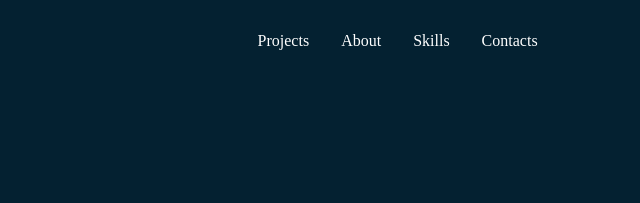
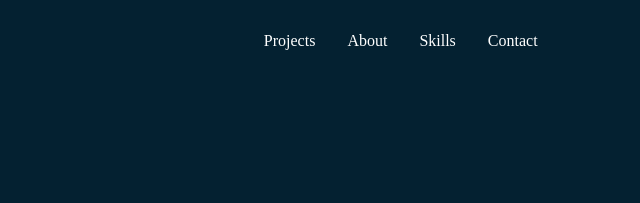
Before and after one commit to Rachel-rn/web-devportfolio, a plain HTML site: page index.html in a window 1280 px wide. Shown: the top 203 px of the page, 640-1280 px from the left. Drawn offline with Linux system fonts and the light colour scheme; a web font is replaced by a local one.

Commit message:
Update index.html

```diff
--- a/index.html
+++ b/index.html
@@ -18,7 +18,7 @@
       <li><a href="#projects">Projects</a></li>
       <li><a href="#about">About</a></li>
       <li><a href="#skills">Skills</a></li>
-      <li><a href="#contacts">Contacts</a></li>
+      <li><a href="#contact">Contact</a></li>
     </ul>
     </nav>
     <section class="hero-section">
```
